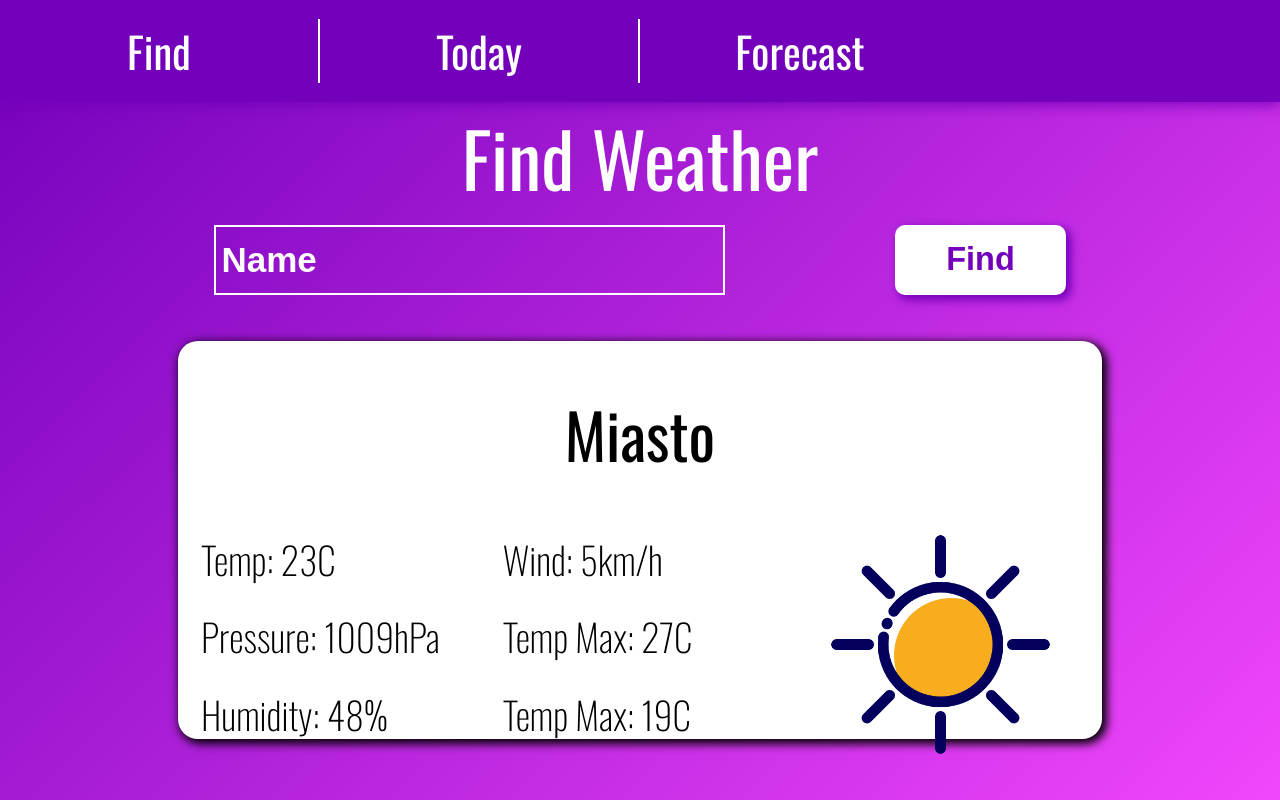
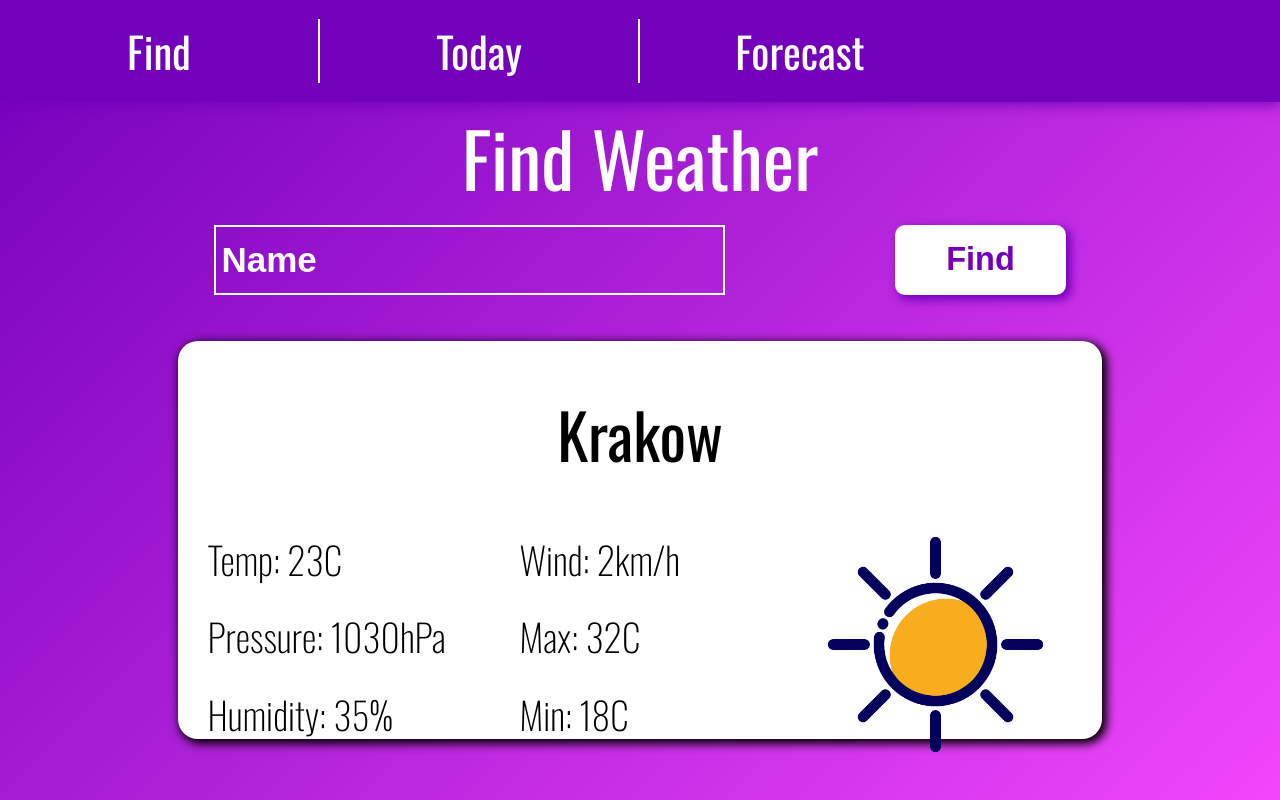
Before and after one commit to Growcu/AplikacjaPogodowa, a React (Create React App) app: page / in a window 1280 px wide. Both pictures are taken after a click on the button "Find". Built offline with nearby package versions, Linux system fonts and the light colour scheme.

Commit message:
made findWeather store and add to app

```diff
--- a/src/App.jsx
+++ b/src/App.jsx
@@ -1,6 +1,8 @@
 import React from 'react';
 import { BrowserRouter, Switch, Route } from 'react-router-dom';
+import { Provider } from 'react-redux';
 
+import store from './store/store';
 import Nav from './components/Nav';
 import FindWeather from './components/FindWeather';
 import WeatherToday from './components/WeatherToday';
@@ -10,6 +12,7 @@ import './styles/App.css';
 
 function App() {
     return (
+        <Provider store={store}>
             <div className="app">
                 <BrowserRouter>
                     <Nav />
@@ -20,6 +23,7 @@ function App() {
                     </Switch>
                 </BrowserRouter>
             </div>
+        </Provider>
     );
 }
 
--- /dev/null
+++ b/src/actions/FindWeatherActions.js
@@ -0,0 +1,8 @@
+export const FIND_WEATHER = 'FINDWEATHER';
+
+export const findWeather = ({ city }) => ({
+    type: FIND_WEATHER,
+    payload: {
+        city,
+    },
+});
--- a/src/components/Card.jsx
+++ b/src/components/Card.jsx
@@ -1,22 +1,29 @@
 /* eslint-disable arrow-body-style */
 import React from 'react';
+import { useSelector } from 'react-redux';
 
 import '../styles/Card.css';
 
 import Icon from '../icon/01d.png';
 
 const Card = () => {
+    const data = useSelector((store) => store.findWeather);
+
+    const {
+        city, temp, pressure, humidity, speed, tempMax, tempMin,
+    } = data;
+
     return (
         <div className="card">
-            <h3 className="card-title">Miasto</h3>
+            <h3 className="card-title">{city}</h3>
             <div className="card-info-wrapper">
                 <ul className="card-list">
-                    <li className="card-list-item">Temp: 23C</li>
-                    <li className="card-list-item">Pressure: 1009hPa</li>
-                    <li className="card-list-item">Humidity: 48%</li>
-                    <li className="card-list-item">Wind: 5km/h</li>
-                    <li className="card-list-item">Temp Max: 27C</li>
-                    <li className="card-list-item">Temp Max: 19C</li>
+                    <li className="card-list-item">{`Temp: ${temp}C`}</li>
+                    <li className="card-list-item">{`Pressure: ${pressure}hPa`}</li>
+                    <li className="card-list-item">{`Humidity: ${humidity}%`}</li>
+                    <li className="card-list-item">{`Wind: ${speed}km/h`}</li>
+                    <li className="card-list-item">{`Max: ${tempMax}C`}</li>
+                    <li className="card-list-item">{`Min: ${tempMin}C`}</li>
                 </ul>
                 <div className="icon"><img src={Icon} alt="ikona" /></div>
             </div>
--- /dev/null
+++ b/src/reducers/FindWeatherReducer.js
@@ -0,0 +1,28 @@
+import { FIND_WEATHER } from '../actions/FindWeatherActions';
+
+const defaultObject = {
+    city: 'Krakow',
+    temp: '23',
+    pressure: '1030',
+    humidity: '35',
+    tempMax: '32',
+    tempMin: '18',
+    speed: '2',
+};
+
+const findWeatherReducer = (state = defaultObject, action) => {
+    const { type, payload } = action;
+    switch (type) {
+    case FIND_WEATHER: {
+        const {
+            city, temp, pressure, humidity, icon, tempMax, tempMin, speed,
+        } = payload;
+        return {
+            city, temp, pressure, humidity, icon, tempMax, tempMin, speed,
+        };
+    }
+    default:
+        return state;
+    }
+};
+export default findWeatherReducer;
--- /dev/null
+++ b/src/reducers/RootReducer.js
@@ -0,0 +1,9 @@
+import { combineReducers } from 'redux';
+
+import findWeatherReducer from './FindWeatherReducer';
+
+const RootReducer = combineReducers({
+    findWeather: findWeatherReducer,
+});
+
+export default RootReducer;
--- /dev/null
+++ b/src/store/store.js
@@ -0,0 +1,9 @@
+import { createStore } from 'redux';
+
+import RootReducer from '../reducers/RootReducer';
+
+const store = createStore(
+    RootReducer,
+);
+
+export default store;
```
Lines whose indentation alone changed are shown as unchanged.
